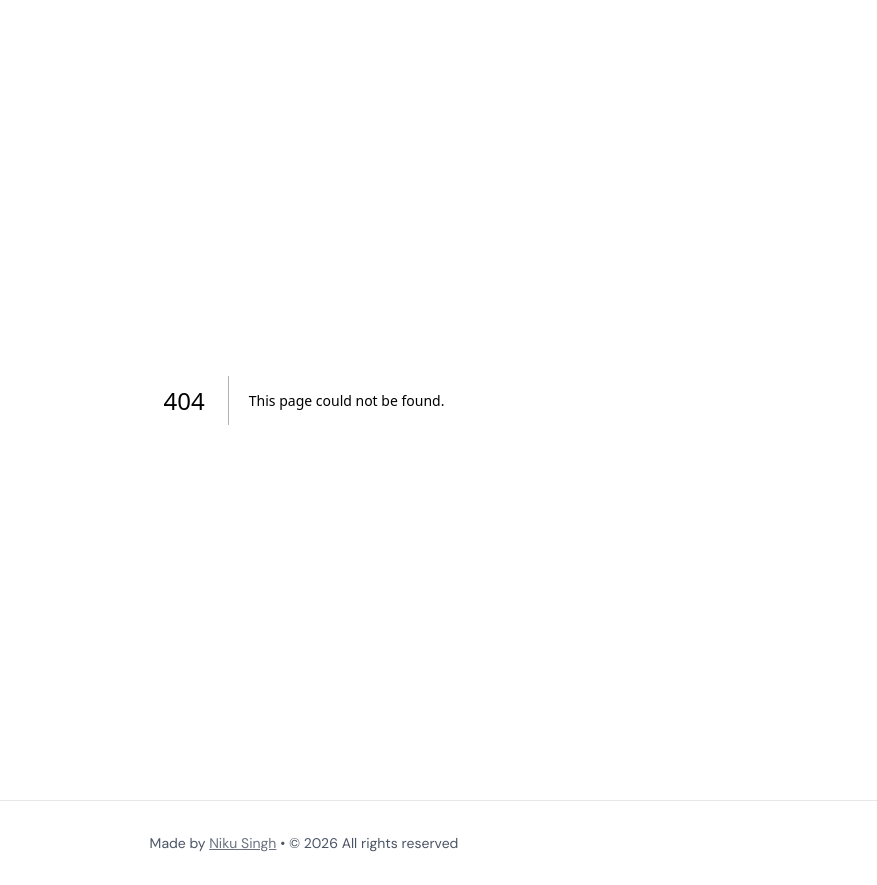
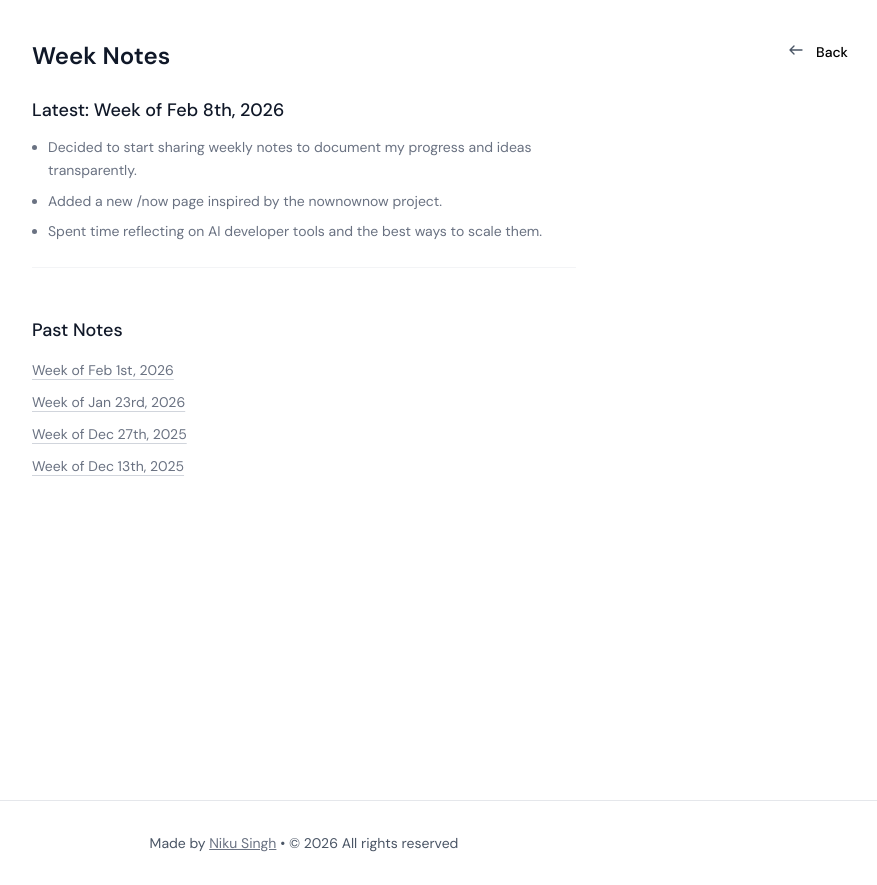
Before and after one commit to NIKU-SINGH/personal-blog, a Next.js app: page /week-notes in a window 1280 px wide. Before the commit this address had no page. Shown: the whole page, without its empty margins (336-1213 px from the left). Built offline with nearby package versions, Linux system fonts and the light colour scheme.

Commit message:
feat: add Now page and Week Notes section with dynamic routing, data, and a reusable back button.

```diff
--- /dev/null
+++ b/src/app/now/page.tsx
@@ -0,0 +1,41 @@
+import React from "react";
+import BackButton from "@/components/BackButton";
+
+export const metadata = {
+  title: "Now - Niku Singh",
+  description: "What I'm currently focused on right now.",
+};
+
+export default function Now() {
+  return (
+    <div className="relative min-h-screen">
+      <div className="flex flex-col py-10 px-4 bg-white text-gray-500 text-sm max-w-xl mx-auto">
+        <div className="max-w-xl w-full">
+          <h1 className="text-2xl font-semibold mb-2 text-gray-900">Now</h1>
+        <p className="mb-8 italic text-xs">
+          Inspired by <a href="https://nownownow.com/about" className="underline hover:text-black" target="_blank" rel="noopener noreferrer">Derek Sivers's Now movement</a>. Last updated in March 2026.
+        </p>
+
+        <div className="space-y-6">
+          <section>
+            <h2 className="text-lg font-medium mb-3 text-gray-900">Current Focus</h2>
+            <p className="mb-4">
+              I am currently looking into how code base indexing works, building my own code base knowledge graph tool to give an overview of the repo.
+            </p>
+          </section>
+
+          <section>
+            <h2 className="text-lg font-medium mb-3 text-gray-900">Tinkering</h2>
+            <p className="mb-4">
+              I am also tinkering with voice models—trying to generate music with AI and experimenting with voice clones.
+            </p>
+          </section>
+        </div>
+      </div>
+      </div>
+      <div className="fixed right-24 top-10 hidden lg:block">
+        <BackButton />
+      </div>
+    </div>
+  );
+}
--- a/src/app/page.tsx
+++ b/src/app/page.tsx
@@ -232,6 +232,20 @@ export default async function Home() {
           >
             Paper Shelf
           </Link>
+          ,{" "}
+          <Link
+            href="/now"
+            className="text-gray-500 underline underline-offset-4 decoration-gray-400 hover:decoration-black hover:text-black"
+          >
+            Now
+          </Link>
+          ,{" "}
+          <Link
+            href="/week-notes"
+            className="text-gray-500 underline underline-offset-4 decoration-gray-400 hover:decoration-black hover:text-black"
+          >
+            Week Notes
+          </Link>
         </p>
       </div>
 
--- /dev/null
+++ b/src/app/week-notes/[slug]/page.tsx
@@ -0,0 +1,54 @@
+import React from "react";
+import { notFound } from "next/navigation";
+import BackButton from "@/components/BackButton";
+import { weekNotesData } from "@/data/weekNotes";
+
+interface WeekNotePageProps {
+  params: Promise<{ slug: string }>;
+}
+
+export async function generateMetadata({ params }: WeekNotePageProps) {
+  const { slug } = await params;
+  const note = weekNotesData.find((n) => n.id === slug);
+  if (!note) return { title: "Not Found" };
+  return {
+    title: `${note.title} - Niku Singh`,
+    description: `Notes for ${note.title}.`,
+  };
+}
+
+// Generate static params so these pages are statically built
+export function generateStaticParams() {
+  return weekNotesData.map((note) => ({
+    slug: note.id,
+  }));
+}
+
+export default async function WeekNoteDetail({ params }: WeekNotePageProps) {
+  const { slug } = await params;
+  const note = weekNotesData.find((n) => n.id === slug);
+
+  if (!note) {
+    return notFound();
+  }
+
+  return (
+    <div className="relative min-h-screen">
+      <div className="flex flex-col py-10 px-4 bg-white text-gray-500 text-sm max-w-xl mx-auto">
+        <div className="max-w-xl w-full">
+          <h1 className="text-2xl font-semibold mb-6 text-gray-900">{note.title}</h1>
+          <ul className="list-outside list-disc pl-4 space-y-2">
+            {note.notes.map((item, idx) => (
+              <li key={idx} className="leading-relaxed">
+                {item}
+              </li>
+            ))}
+          </ul>
+        </div>
+      </div>
+      <div className="fixed right-24 top-10 hidden lg:block">
+        <BackButton />
+      </div>
+    </div>
+  );
+}
--- /dev/null
+++ b/src/app/week-notes/page.tsx
@@ -0,0 +1,60 @@
+import React from "react";
+import Link from "next/link";
+import BackButton from "@/components/BackButton";
+import { weekNotesData } from "@/data/weekNotes";
+
+export const metadata = {
+  title: "Week Notes - Niku Singh",
+  description: "Weekly updates and reflections on my work and life.",
+};
+
+export default function WeekNotes() {
+  const latestNote = weekNotesData[0];
+  const pastNotes = weekNotesData.slice(1);
+
+  return (
+    <div className="relative min-h-screen">
+      <div className="flex flex-col py-10 px-4 bg-white text-gray-500 text-sm max-w-xl mx-auto">
+        <div className="max-w-xl w-full">
+          <h1 className="text-2xl font-semibold mb-6 text-gray-900">Week Notes</h1>
+
+          <div className="mb-12">
+            <h2 className="text-lg font-medium mb-3 text-gray-900">Latest: {latestNote.title}</h2>
+            <ul className="list-outside list-disc pl-4 space-y-2 mb-6">
+              {latestNote.notes.map((note, noteIdx) => (
+                <li key={noteIdx} className="leading-relaxed">
+                  {note}
+                </li>
+              ))}
+            </ul>
+            <hr className="border-gray-100" />
+          </div>
+
+          <div>
+            <h2 className="text-lg font-medium mb-4 text-gray-900">Past Notes</h2>
+            {pastNotes.length > 0 ? (
+              <ul className="space-y-3">
+                {pastNotes.map((week) => (
+                  <li key={week.id}>
+                    <Link
+                      href={`/week-notes/${week.id}`}
+                      className="text-gray-500 hover:text-black underline underline-offset-4 decoration-gray-300 hover:decoration-black transition-colors"
+                    >
+                      {week.title}
+                    </Link>
+                  </li>
+                ))}
+              </ul>
+            ) : (
+              <p className="italic text-gray-400">Updates coming soon...</p>
+            )}
+          </div>
+
+        </div>
+      </div>
+      <div className="fixed right-24 top-10 hidden lg:block">
+        <BackButton />
+      </div>
+    </div>
+  );
+}
--- /dev/null
+++ b/src/components/BackButton.tsx
@@ -0,0 +1,33 @@
+"use client";
+
+import { useRouter } from "next/navigation";
+
+export default function BackButton() {
+  const router = useRouter();
+
+  return (
+    <div className="flex items-center gap-2">
+      <button
+        onClick={() => router.back()}
+        className="cursor-pointer p-1 hover:bg-gray-100 rounded transition-colors"
+        title="Go back"
+      >
+        <svg
+          className="w-4 h-4 text-gray-600"
+          fill="none"
+          stroke="currentColor"
+          viewBox="0 0 24 24"
+          xmlns="http://www.w3.org/2000/svg"
+        >
+          <path
+            strokeLinecap="round"
+            strokeLinejoin="round"
+            strokeWidth={2}
+            d="M9 15L3 9m0 0l6-6m-6 6h18"
+          />
+        </svg>
+      </button>
+      <div className="text-sm font-medium">Back</div>
+    </div>
+  );
+}
--- /dev/null
+++ b/src/data/weekNotes.ts
@@ -0,0 +1,51 @@
+export interface WeekNote {
+  id: string;
+  title: string;
+  notes: string[];
+}
+
+export const weekNotesData: WeekNote[] = [
+  {
+    id: "week-of-feb-8th-2026",
+    title: "Week of Feb 8th, 2026",
+    notes: [
+      "Decided to start sharing weekly notes to document my progress and ideas transparently.",
+      "Added a new /now page inspired by the nownownow project.",
+      "Spent time reflecting on AI developer tools and the best ways to scale them.",
+    ],
+  },
+  {
+    id: "week-of-feb-1st-2026",
+    title: "Week of Feb 1st, 2026",
+    notes: [
+      "Explored new TanStack features.",
+      "Read several papers on distributed consensus algorithms.",
+      "Worked on some open-source bug fixes in UI components.",
+    ],
+  },
+  {
+    id: "week-of-jan-23rd-2026",
+    title: "Week of Jan 23rd, 2026",
+    notes: [
+      "Brainstormed ideas for a new side project related to data processing.",
+      "Setup the initial monorepo workspace for upcoming tasks.",
+      "Enjoyed a quiet weekend hiking to unplug from screen time.",
+    ],
+  },
+  {
+    id: "week-of-dec-27th-2025",
+    title: "Week of Dec 27th, 2025",
+    notes: [
+      "Kicked off the month by refining my existing portfolio website layout.",
+      "Fixed some lingering bugs in the routing module.",
+    ],
+  },
+  {
+    id: "week-of-dec-13th-2025",
+    title: "Week of Dec 13th, 2025",
+    notes: [
+      "Started reading up on modern monorepo tools.",
+      "Experimented with Turbopack in Next.js 16.",
+    ],
+  },
+];
```
